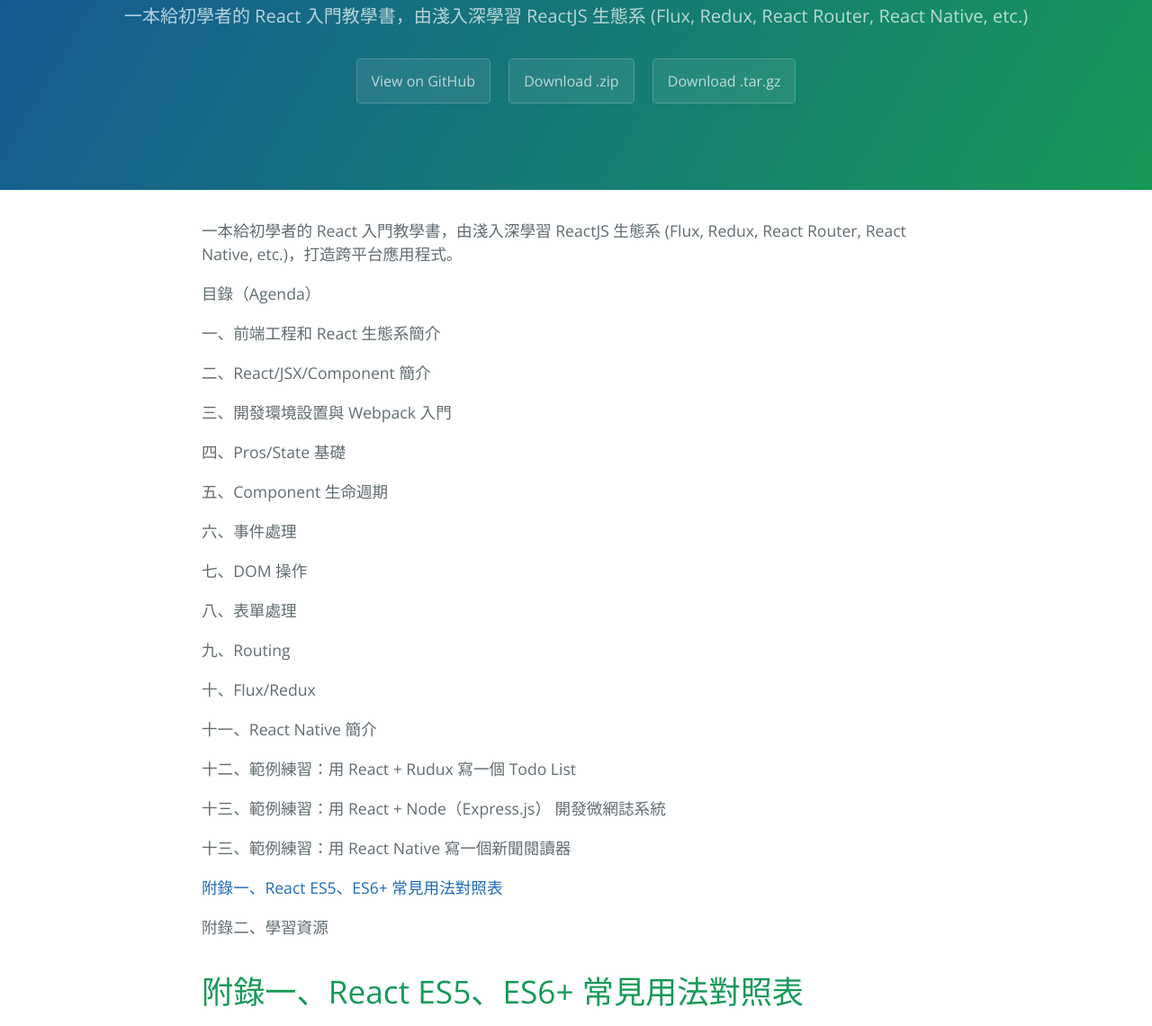
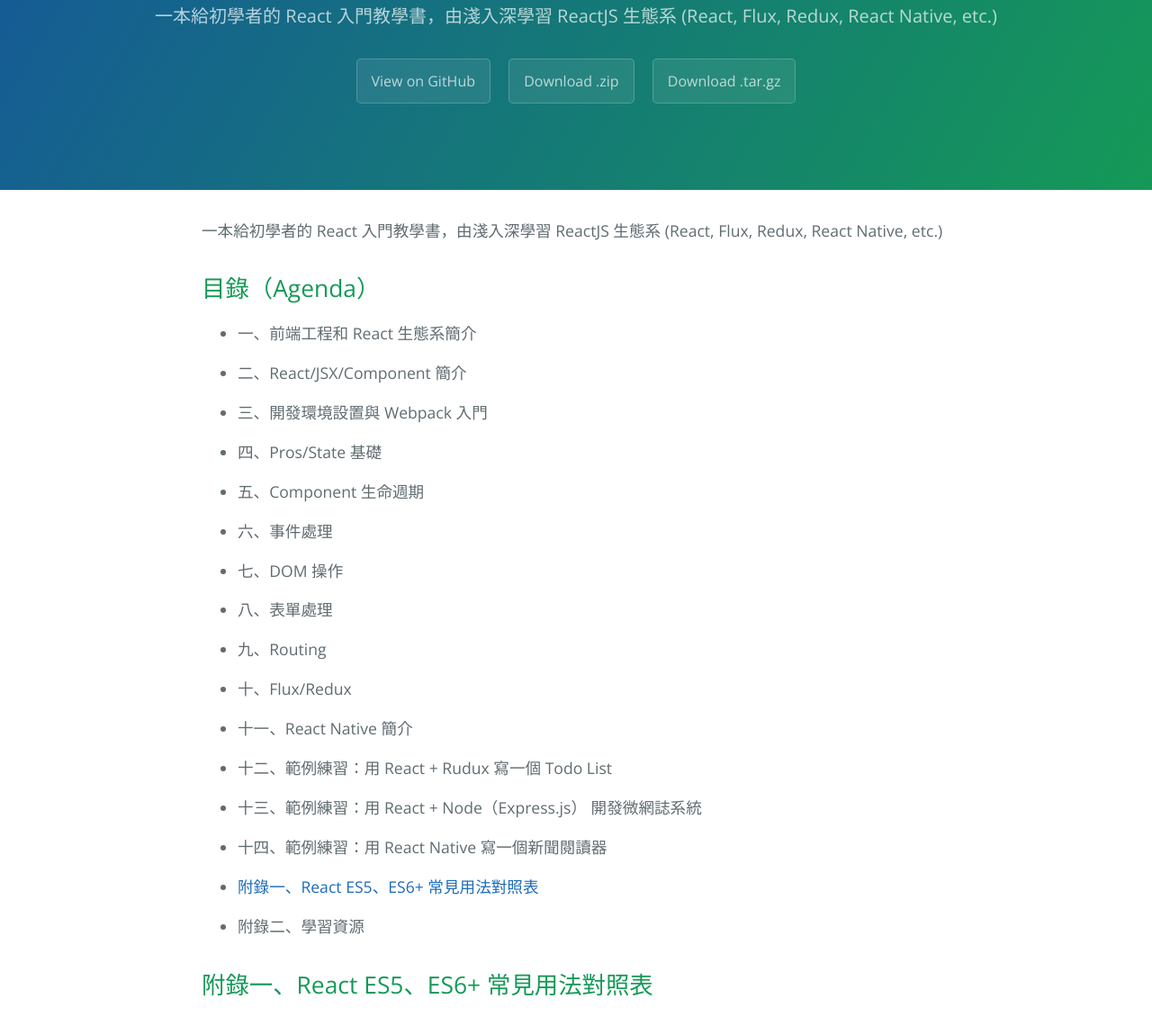
Before and after one commit to trust2065/reactjs101, a plain HTML site: page index.html in a window 1280 px wide. Shown: the part 172-1312 px from the top of the page at 90% size. Drawn offline with nearby package versions, Linux system fonts and the light colour scheme.

```diff
--- a/index.html
+++ b/index.html
@@ -12,51 +12,39 @@
   <body>
     <section class="page-header">
       <h1 class="project-name">從零開始學 React（React 101）</h1>
-      <h2 class="project-tagline">一本給初學者的 React 入門教學書，由淺入深學習 ReactJS 生態系 (Flux, Redux, React Router, React Native, etc.)</h2>
+      <h2 class="project-tagline">一本給初學者的 React 入門教學書，由淺入深學習 ReactJS 生態系 (React, Flux, Redux, React Native, etc.)</h2>
       <a href="https://github.com/kdchang/react101" class="btn">View on GitHub</a>
       <a href="https://github.com/kdchang/react101/zipball/master" class="btn">Download .zip</a>
       <a href="https://github.com/kdchang/react101/tarball/master" class="btn">Download .tar.gz</a>
     </section>
 
     <section class="main-content">
-      <p>一本給初學者的 React 入門教學書，由淺入深學習 ReactJS 生態系 (Flux, Redux, React Router, React Native, etc.)，打造跨平台應用程式。</p>
+      <p>一本給初學者的 React 入門教學書，由淺入深學習 ReactJS 生態系 (React, Flux, Redux, React Native, etc.)</p>
 
-<p>目錄（Agenda）</p>
+<h2>
+<a id="目錄agenda" class="anchor" href="#%E7%9B%AE%E9%8C%84agenda" aria-hidden="true"><span aria-hidden="true" class="octicon octicon-link"></span></a>目錄（Agenda）</h2>
 
-<p>一、前端工程和 React 生態系簡介</p>
+<ul>
+<li><p>一、前端工程和 React 生態系簡介</p></li>
+<li><p>二、React/JSX/Component 簡介</p></li>
+<li><p>三、開發環境設置與 Webpack 入門</p></li>
+<li><p>四、Pros/State 基礎</p></li>
+<li><p>五、Component 生命週期</p></li>
+<li><p>六、事件處理</p></li>
+<li><p>七、DOM 操作</p></li>
+<li><p>八、表單處理</p></li>
+<li><p>九、Routing</p></li>
+<li><p>十、Flux/Redux</p></li>
+<li><p>十一、React Native 簡介</p></li>
+<li><p>十二、範例練習：用 React + Rudux 寫一個 Todo List</p></li>
+<li><p>十三、範例練習：用 React + Node（Express.js） 開發微網誌系統</p></li>
+<li><p>十四、範例練習：用 React Native 寫一個新聞閱讀器</p></li>
+<li><p><a href="#react-react-native-es5-es6-cheat-sheet">附錄一、React ES5、ES6+ 常見用法對照表</a></p></li>
+<li><p>附錄二、學習資源</p></li>
+</ul>
 
-<p>二、React/JSX/Component 簡介</p>
-
-<p>三、開發環境設置與 Webpack 入門</p>
-
-<p>四、Pros/State 基礎</p>
-
-<p>五、Component 生命週期</p>
-
-<p>六、事件處理</p>
-
-<p>七、DOM 操作</p>
-
-<p>八、表單處理</p>
-
-<p>九、Routing</p>
-
-<p>十、Flux/Redux</p>
-
-<p>十一、React Native 簡介</p>
-
-<p>十二、範例練習：用 React + Rudux 寫一個 Todo List</p>
-
-<p>十三、範例練習：用 React + Node（Express.js） 開發微網誌系統</p>
-
-<p>十三、範例練習：用 React Native 寫一個新聞閱讀器</p>
-
-<p><a href="#%E9%99%84%E9%8C%84%E4%B8%80%E3%80%81React%20ES5%E3%80%81ES6+%20%E5%B8%B8%E8%A6%8B%E7%94%A8%E6%B3%95%E5%B0%8D%E7%85%A7%E8%A1%A8">附錄一、React ES5、ES6+ 常見用法對照表</a></p>
-
-<p>附錄二、學習資源</p>
-
-<h1>
-<a id="附錄一react-es5es6-常見用法對照表" class="anchor" href="#%E9%99%84%E9%8C%84%E4%B8%80react-es5es6-%E5%B8%B8%E8%A6%8B%E7%94%A8%E6%B3%95%E5%B0%8D%E7%85%A7%E8%A1%A8" aria-hidden="true"><span aria-hidden="true" class="octicon octicon-link"></span></a>附錄一、React ES5、ES6+ 常見用法對照表</h1>
+<h2 id="react-react-native-es5-es6-cheat-sheet">
+<a id="附錄一react-es5es6-常見用法對照表" class="anchor" href="#%E9%99%84%E9%8C%84%E4%B8%80react-es5es6-%E5%B8%B8%E8%A6%8B%E7%94%A8%E6%B3%95%E5%B0%8D%E7%85%A7%E8%A1%A8" aria-hidden="true"><span aria-hidden="true" class="octicon octicon-link"></span></a>附錄一、React ES5、ES6+ 常見用法對照表</h2>
 
 <h2>
 <a id="前言" class="anchor" href="#%E5%89%8D%E8%A8%80" aria-hidden="true"><span aria-hidden="true" class="octicon octicon-link"></span></a>前言</h2>
```
Also changed, not shown: params.json (+2 -2 lines).
